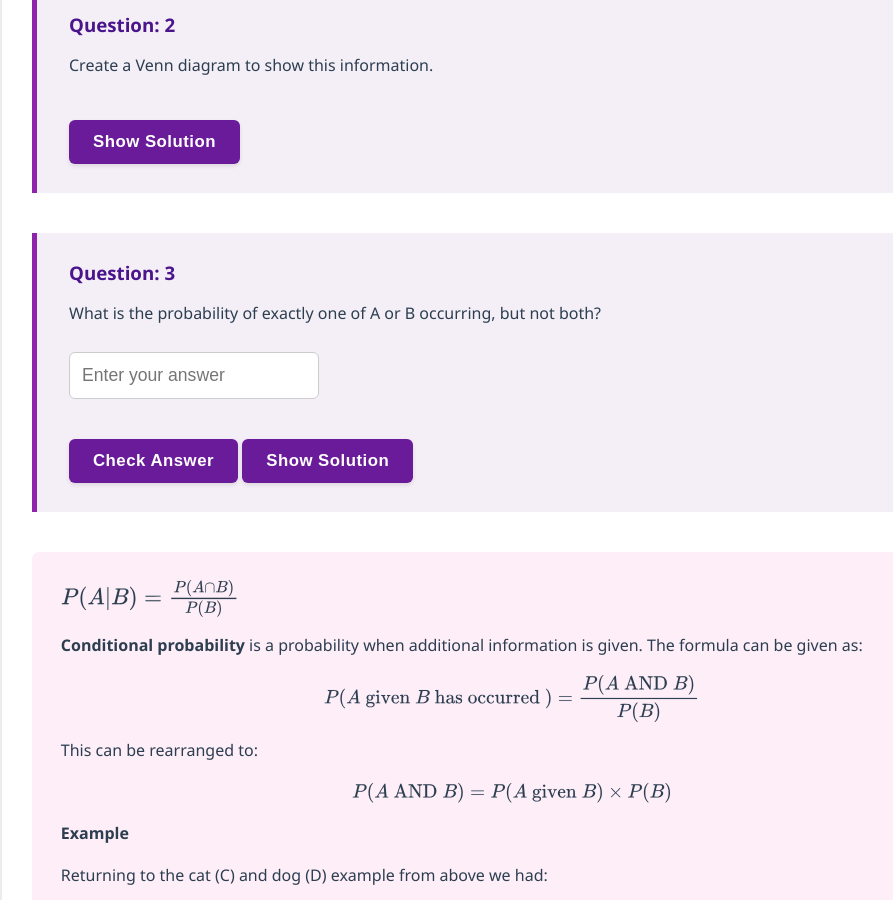
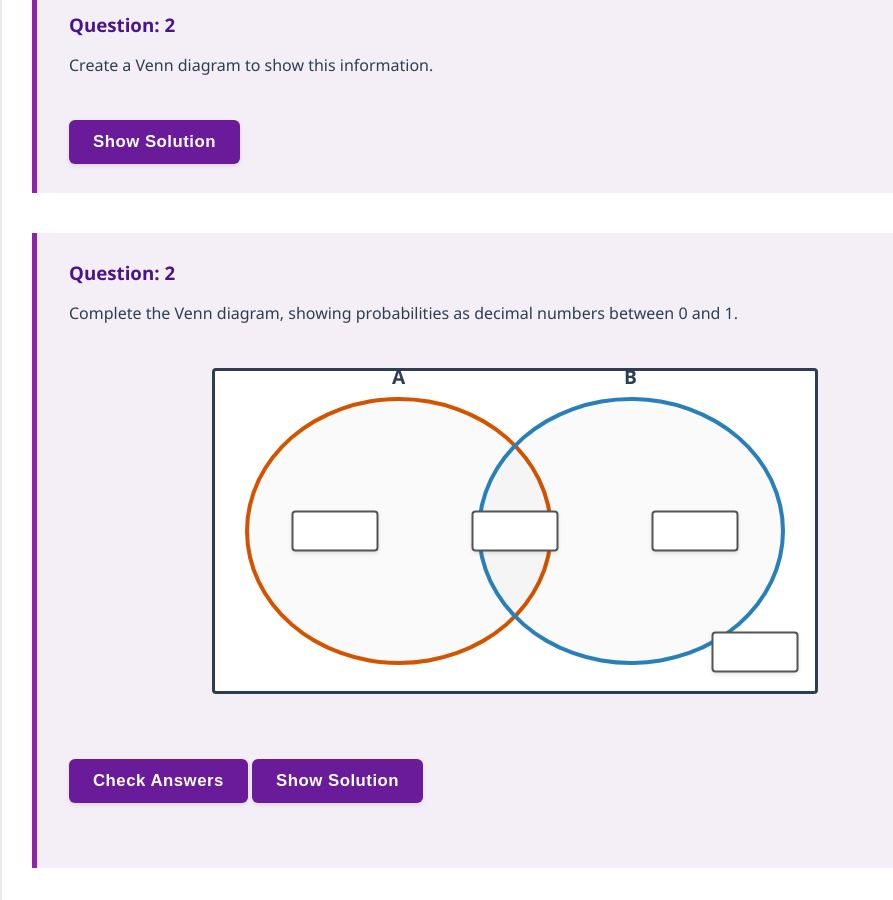
Before and after one commit to probe973/nbs-4104b, a Jekyll site: the page built from probability/04-formula.md, in a window 1280 px wide and 900 px high, scrolled down 2825 px. Shown: the whole window, without its empty margins (128-1021 px from the left). Built offline with Jekyll 4.4.1, drawn with Linux system fonts in a browser that asks for light colours; some of the changed lines change nothing that is shown.

Commit message:
Update 04-formula.md

```diff
--- a/probability/04-formula.md
+++ b/probability/04-formula.md
@@ -88,6 +88,22 @@ $$P(A) = 0.5, P(B) = 0.7, P(A \text{ OR } B) = 0.75$$
     solution_text=q2_solution
 %}
 
+{% include question_venn.html
+    id="venn_q2"
+    title="2"
+    question_text="Complete the Venn diagram, showing probabilities as decimal numbers between 0 and 1."
+    label_a="A"
+    label_b="B"
+    val_a="INPUT"
+    val_mid="INPUT"
+    val_b="INPUT"
+    val_out="INPUT"
+    answers="0.05 || 0.45 || 0.25 || 0.25"
+    tolerance="0.01"
+    solution_text="Fill in the intersection of 0.45 first.  The work out the remainder of A ($0.5 - 0.45 = 0.05$) and the remainder of B ($0.7 - 0.45 = 0.25$).  All 4 numbers need to sum to 1."
+%}
+
+
 {% include question_numerical.html
     id="vennformula_3"
     title="3"
```
